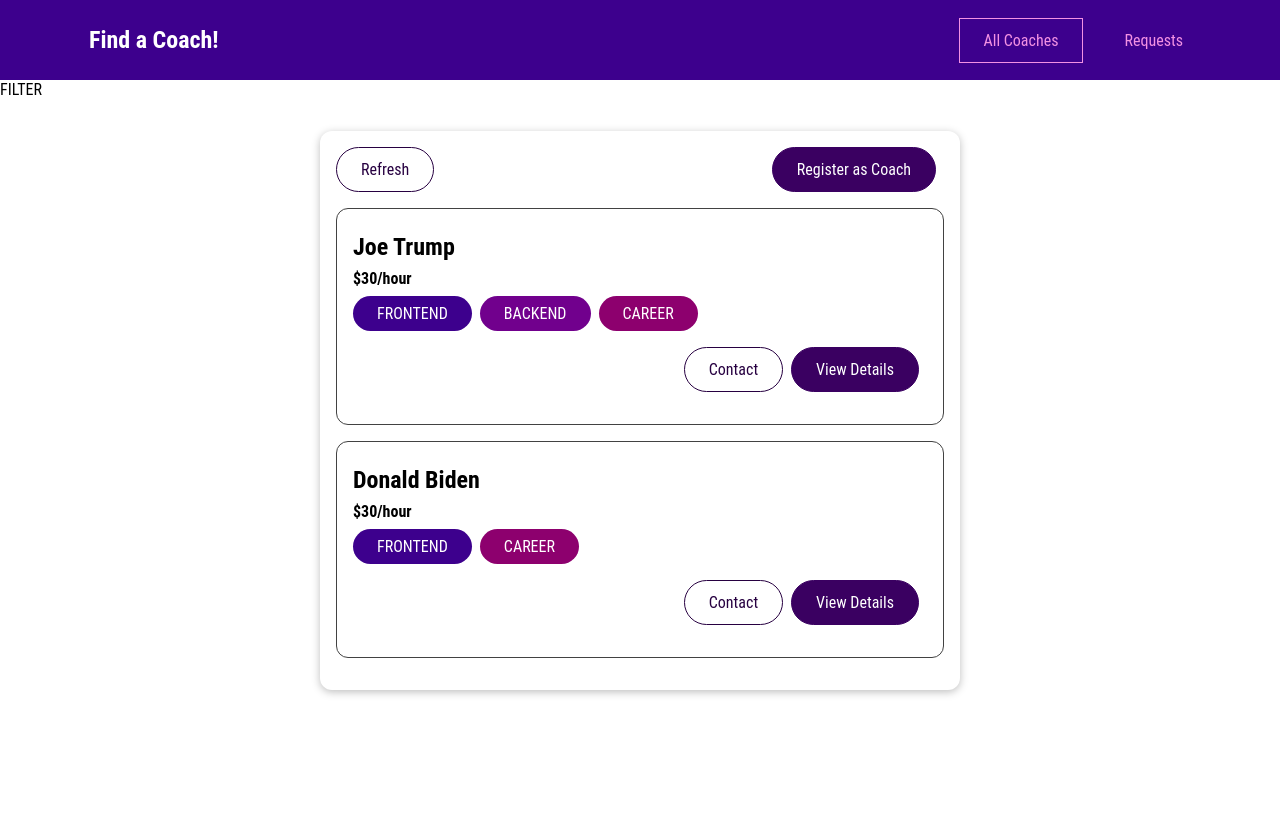
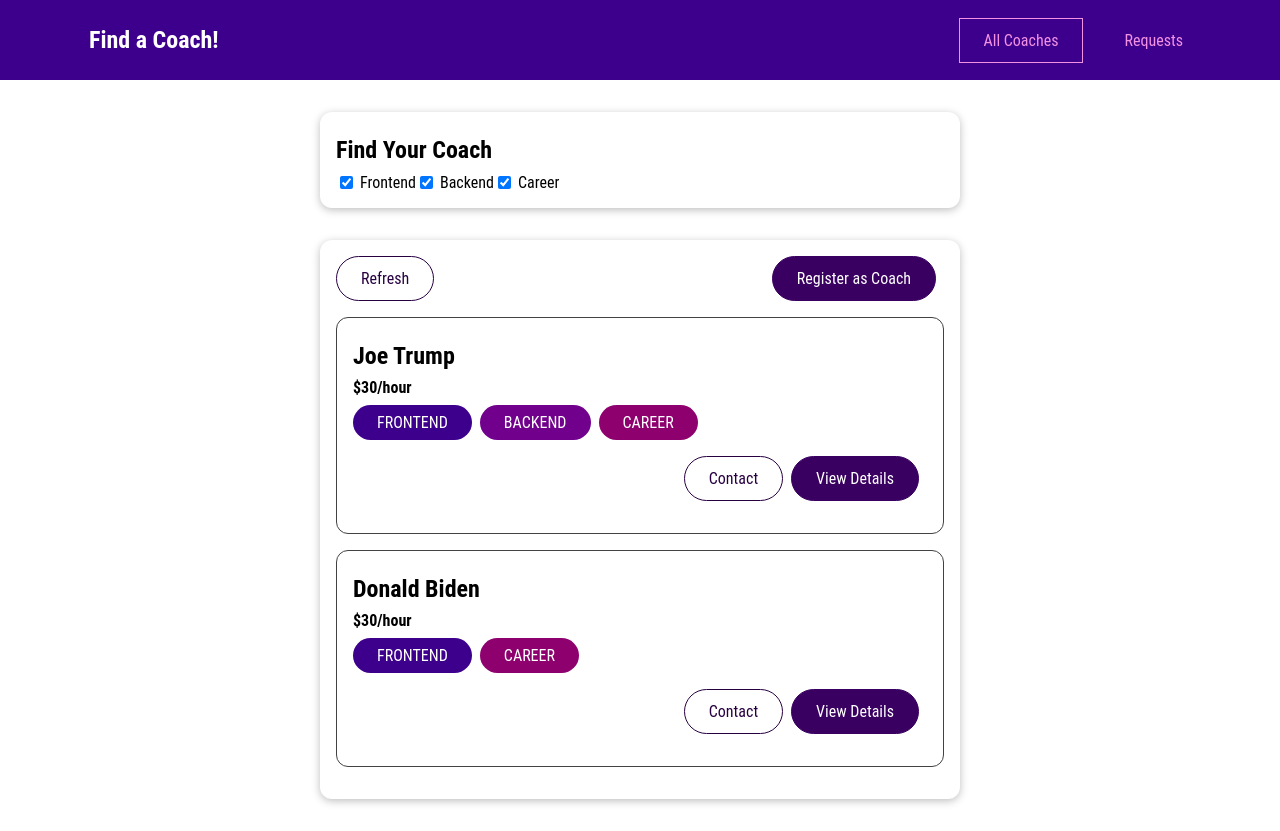
Before and after one commit to eliasyoung/m-s-vue3, a Vue app: page /coaches in a window 1280 px wide. Before the commit the page ends 800 px from the top, so only its background shows below. Built offline with nearby package versions, Linux system fonts and the light colour scheme; a web font is replaced by a local one.

Commit message:
add coach filter component

```diff
--- /dev/null
+++ b/src/components/coaches/CoachFilter.vue
@@ -0,0 +1,86 @@
+<template>
+  <div>
+    <BaseCard>
+      <h2>Find Your Coach</h2>
+      <span class="filter-option">
+        <input
+          type="checkbox"
+          name=""
+          id="frontend"
+          checked
+          @change="setFilter"
+        />
+        <label for="frontend">Frontend</label>
+        <input
+          type="checkbox"
+          name=""
+          id="backend"
+          checked
+          @change="setFilter"
+        />
+        <label for="backend">Backend</label>
+        <input
+          type="checkbox"
+          name=""
+          id="career"
+          checked
+          @change="setFilter"
+        />
+        <label for="career">Career</label>
+      </span>
+    </BaseCard>
+  </div>
+</template>
+
+<script>
+export default {
+  emits: ["change-filter"],
+  data() {
+    return {
+      filters: {
+        frontend: true,
+        backend: true,
+        career: true,
+      },
+    };
+  },
+  methods: {
+    setFilter(event) {
+      const inputId = event.target.id;
+      const isActive = event.target.checked;
+      const updateFilters = {
+        ...this.filters,
+        [inputId]: isActive,
+      };
+      this.filters = updateFilters;
+      this.updateFilters(updateFilters);
+    },
+    updateFilters(filters) {
+      this.$emit("change-filter", filters);
+    },
+  },
+};
+</script>
+
+<style lang="less" scoped>
+h2 {
+  margin: 0.5rem 0;
+}
+
+.filter-option {
+  margin-right: 1rem;
+
+  label {
+    margin-left: 0.25rem;
+  }
+
+  label,
+  input {
+    vertical-align: middle;
+  }
+
+  &.active label {
+    font-weight: bold;
+  }
+}
+</style>
--- a/src/pages/coaches/CoachesList.vue
+++ b/src/pages/coaches/CoachesList.vue
@@ -1,6 +1,6 @@
 <template>
   <div>
-    <section>FILTER</section>
+    <section><CoachFilter @change-filter="setFilters"></CoachFilter></section>
     <section>
       <BaseCard>
         <div class="controls">
@@ -27,18 +27,45 @@
 
 <script>
 import CoachItem from "@/components/coaches/CoachItem.vue";
+import CoachFilter from "@/components/coaches/CoachFilter.vue";
 
 export default {
+  data() {
+    return {
+      activeFilters: {
+        frontend: true,
+        backend: true,
+        career: true,
+      },
+    };
+  },
   computed: {
     filteredCoaches() {
-      return this.$store.getters["coaches/coaches"];
+      const coaches = this.$store.getters["coaches/coaches"];
+      return coaches.filter((coach) => {
+        if (this.activeFilters.frontend && coach.areas.includes("frontend")) {
+          return true;
+        }
+        if (this.activeFilters.backend && coach.areas.includes("backend")) {
+          return true;
+        }
+        if (this.activeFilters.career && coach.areas.includes("career")) {
+          return true;
+        }
+      });
     },
     hasCoaches() {
       return this.$store.getters["coaches/hasCoaches"];
     },
   },
+  methods: {
+    setFilters(updateFilters) {
+      this.activeFilters = updateFilters;
+    },
+  },
   components: {
     CoachItem,
+    CoachFilter,
   },
 };
 </script>
```
